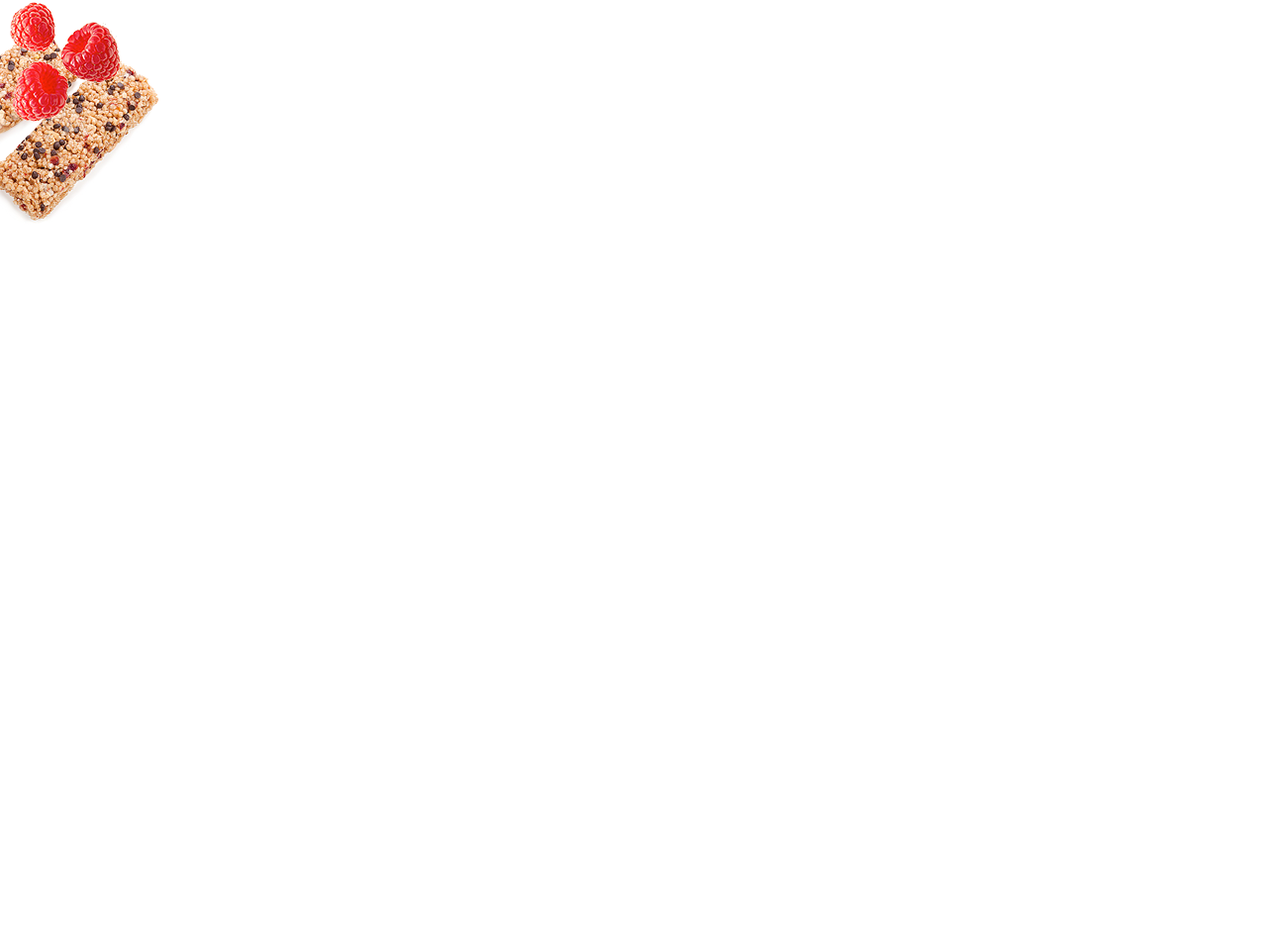
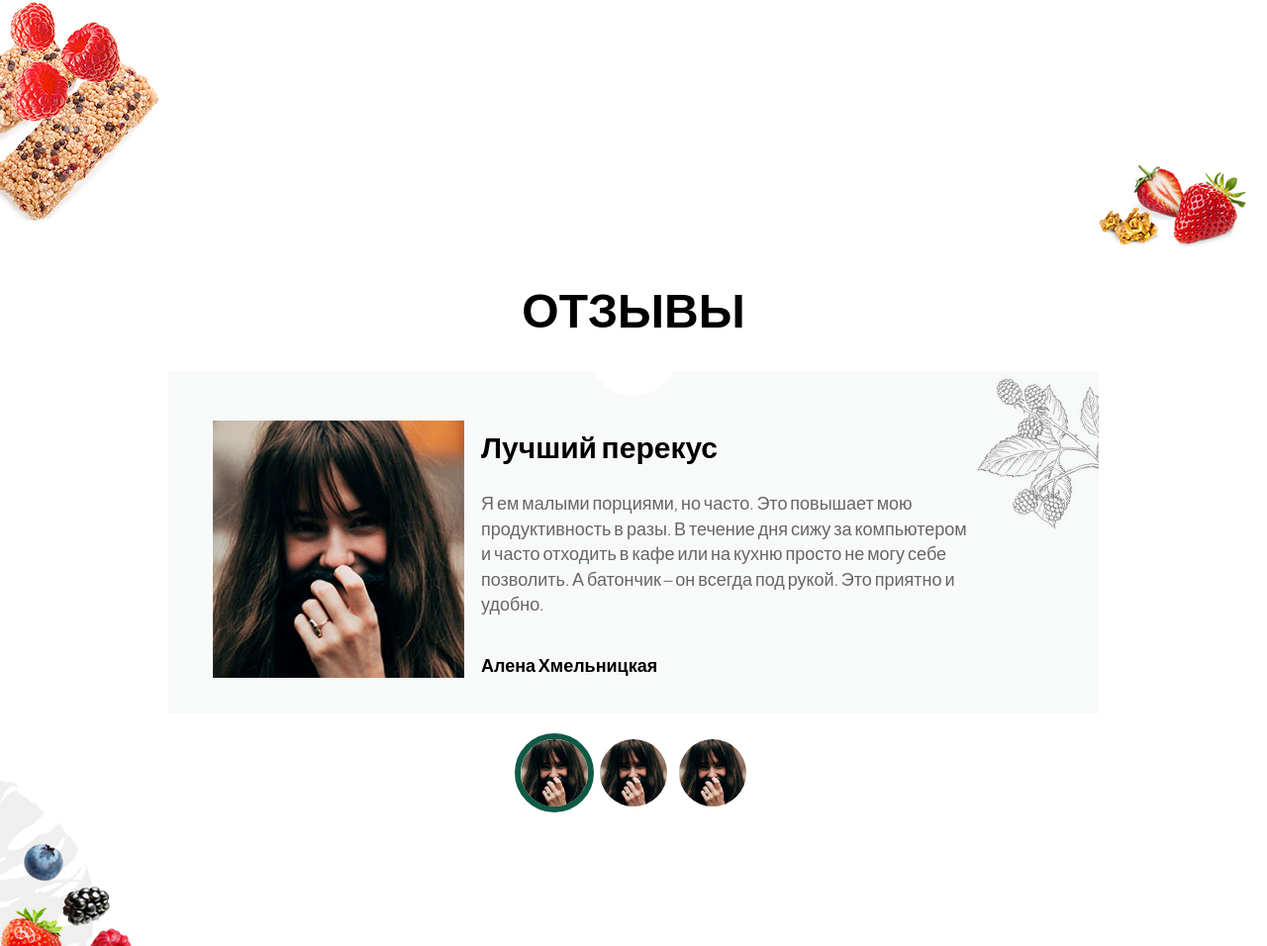
Before and after one commit to loftschool/chocco-tutorial, a plain HTML site: page index.html in a window 1280 px wide. Shown: the part 1444-2400 px from the top of the page at 99% size. Before the commit the page ends 2200 px from the top, so only its background shows below. Drawn offline with nearby package versions, Linux system fonts and the light colour scheme; files that its build step writes are made by us from their sources; files whose address does not match are found by name.

Commit message:
сверстана секция отзывов

```diff
--- /dev/null
+++ b/css/components/interactive-avatar.scss
@@ -0,0 +1,28 @@
+.interactive-avatar {
+  width: 80px;
+  height: 80px;
+  border: 6px solid transparent;
+  border-radius: 50%;
+  overflow: hidden;
+  position: relative;
+
+  &--active {
+    border-color: #0f5a47;
+  }
+}
+
+.interactive-avatar__link {
+  position: absolute;
+  top: 0;
+  left: 0;
+  bottom: 0;
+  right: 0;
+  display: block;
+}
+
+.interactive-avatar__img {
+  display: block;
+  width: 100%;
+  height: 100%;
+  object-fit: cover;
+}
--- /dev/null
+++ b/css/components/reviews-section.scss
@@ -0,0 +1,17 @@
+.reviews-section {
+  background: url("../img/decor/strawberry-cereal.png") right 20px top 10px no-repeat;
+  position: relative;
+  &:before {
+    content: url("../img/decor/side-round-leaf.png");
+    position: absolute;
+    bottom: -162px;
+    left: 0;
+  }
+
+  &:after {
+    content: url("../img/decor/assorted-berries.png");
+    position: absolute;
+    bottom: -90px;
+    left: 0;
+  }
+}
--- /dev/null
+++ b/css/components/reviews.scss
@@ -0,0 +1,68 @@
+.reviews__display {
+  padding: 50px 45px 34px;
+  background: #f8faf9 url("../img/decor/drown-berries.png") right top no-repeat;
+  margin-bottom: 20px;
+  overflow: hidden;
+  position: relative;
+
+  &:before {
+    content: "";
+    display: block;
+    width: 90px;
+    height: 90px;
+    background: #fff;
+    border-radius: 50%;
+    position: absolute;
+    left: 50%;
+    transform: translateX(-50%);
+    top: -65px;
+  }
+}
+
+.reviews__display-inner {
+  display: flex;
+}
+
+.reviews__avatar {
+  width: 254px;
+  height: 260px;
+}
+
+.reviews__avatar-img {
+  object-fit: cover;
+  width: 100%;
+  height: 100%;
+}
+
+.reviews__content {
+  flex: 1;
+  margin-left: 17px;
+  padding-right: 10%;
+  padding-top: 8px;
+}
+
+.reviews__title {
+  font-size: 30px;
+  font-weight: bold;
+  margin-bottom: 22px;
+  color: black;
+}
+
+.reviews__text {
+  margin-bottom: 36px;
+}
+
+.reviews__author {
+  font-size: 18px;
+  font-weight: bold;
+  color: black;
+}
+
+.reviews__switcher {
+  display: flex;
+  justify-content: center;
+}
+
+.reviews__switcher-item {
+
+}
--- a/css/components/section.scss
+++ b/css/components/section.scss
@@ -9,7 +9,7 @@
 .section__title {
   font-size: 48px;
   font-weight: bold;
-  margin-bottom: 60px;
+  margin-bottom: 32px;
   text-align: center;
   text-transform: uppercase;
   color: #000;
--- a/css/main.scss
+++ b/css/main.scss
@@ -25,3 +25,6 @@ $darkGreen: #0b4d3c;
 @import "components/benefits";
 @import "components/benefit";
 @import "components/benefits-section";
+@import "components/reviews";
+@import "components/interactive-avatar";
+@import "components/reviews-section";
--- a/index.html
+++ b/index.html
@@ -156,7 +156,67 @@
             </ul>
           </div>
         </section>
-        <div style="height: 600px"></div>
+        <section class="section reviews-section">
+          <div class="container">
+            <h2 class="section__title">Отзывы</h2>
+            <div class="reviews">
+              <div class="reviews__display">
+                <div class="reviews__display-inner">
+                  <div class="reviews__avatar">
+                    <img
+                      src="./img/content/beauty.jpg"
+                      alt=""
+                      class="reviews__avatar-img"
+                    />
+                  </div>
+                  <article class="reviews__content">
+                    <h3 class="reviews__title">Лучший перекус</h3>
+                    <div class="reviews__text">
+                      <p>
+                        Я ем малыми порциями, но часто. Это повышает мою
+                        продуктивность в разы. В течение дня сижу за компьютером
+                        и часто отходить в кафе или на кухню просто не могу себе
+                        позволить. А батончик – он всегда под рукой. Это приятно
+                        и удобно.
+                      </p>
+                    </div>
+                    <div class="reviews__author">Алена Хмельницкая</div>
+                  </article>
+                </div>
+              </div>
+              <ul class="reviews__switcher">
+                <li class="reviews__switcher-item interactive-avatar interactive-avatar--active">
+                  <a href="#" class="interactive-avatar__link">
+                    <img
+                      src="./img/content/beauty.jpg"
+                      alt="black hair girl"
+                      class="interactive-avatar__img"
+                    />
+                  </a>
+                </li>
+                <li class="reviews__switcher-item interactive-avatar">
+                  <a href="#" class="interactive-avatar__link">
+                    <img
+                      src="./img/content/beauty.jpg"
+                      alt="black hair girl"
+                      class="interactive-avatar__img"
+                    />
+                  </a>
+                </li>
+                <li class="reviews__switcher-item interactive-avatar">
+                  <a href="#" class="interactive-avatar__link">
+                    <img
+                      src="./img/content/beauty.jpg"
+                      alt="black hair girl"
+                      class="interactive-avatar__img"
+                    />
+                  </a>
+                </li>
+              </ul>
+            </div>
+          </div>
+        </section>
+
       </div>
     </div>
   </body>
```
